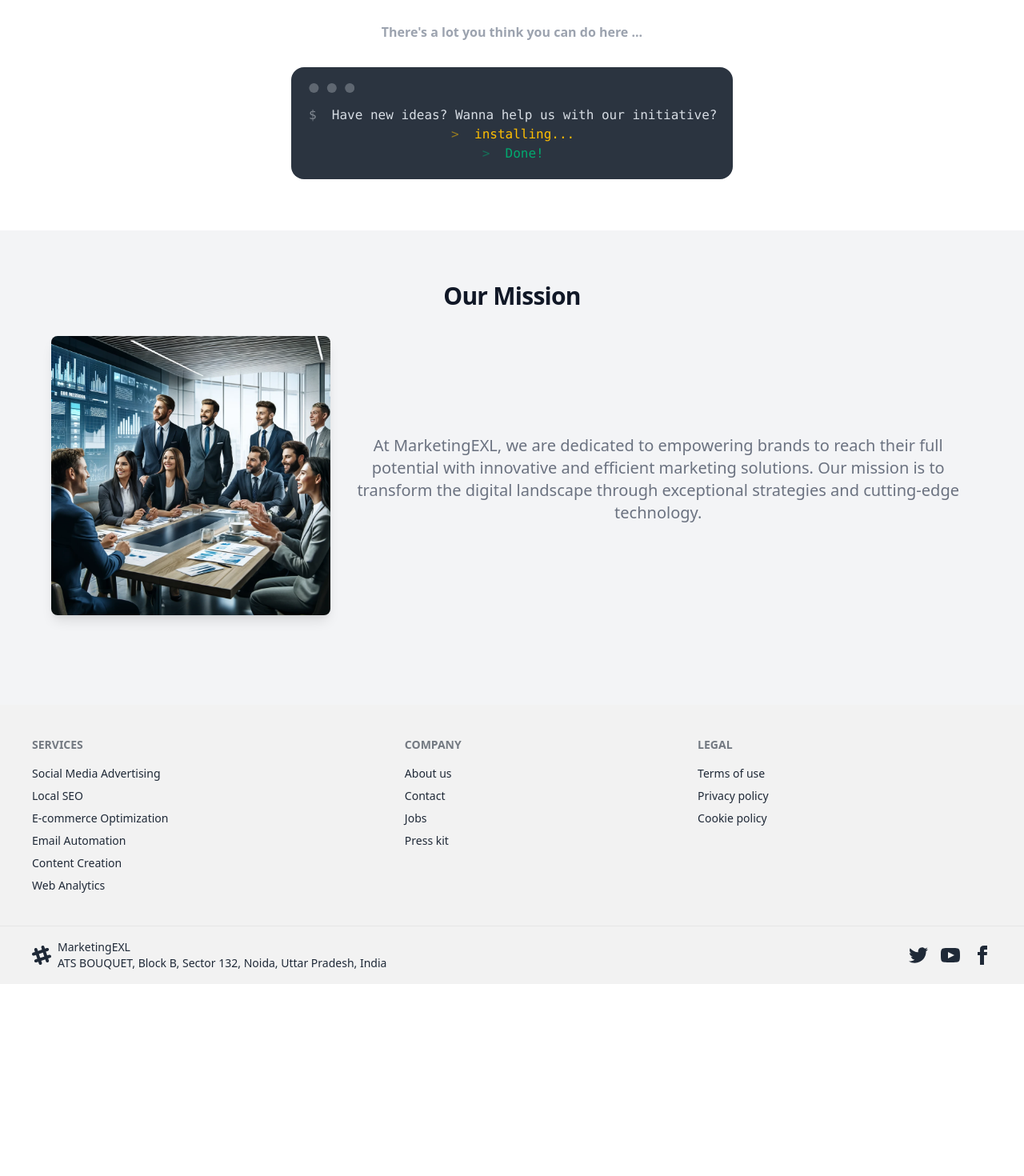
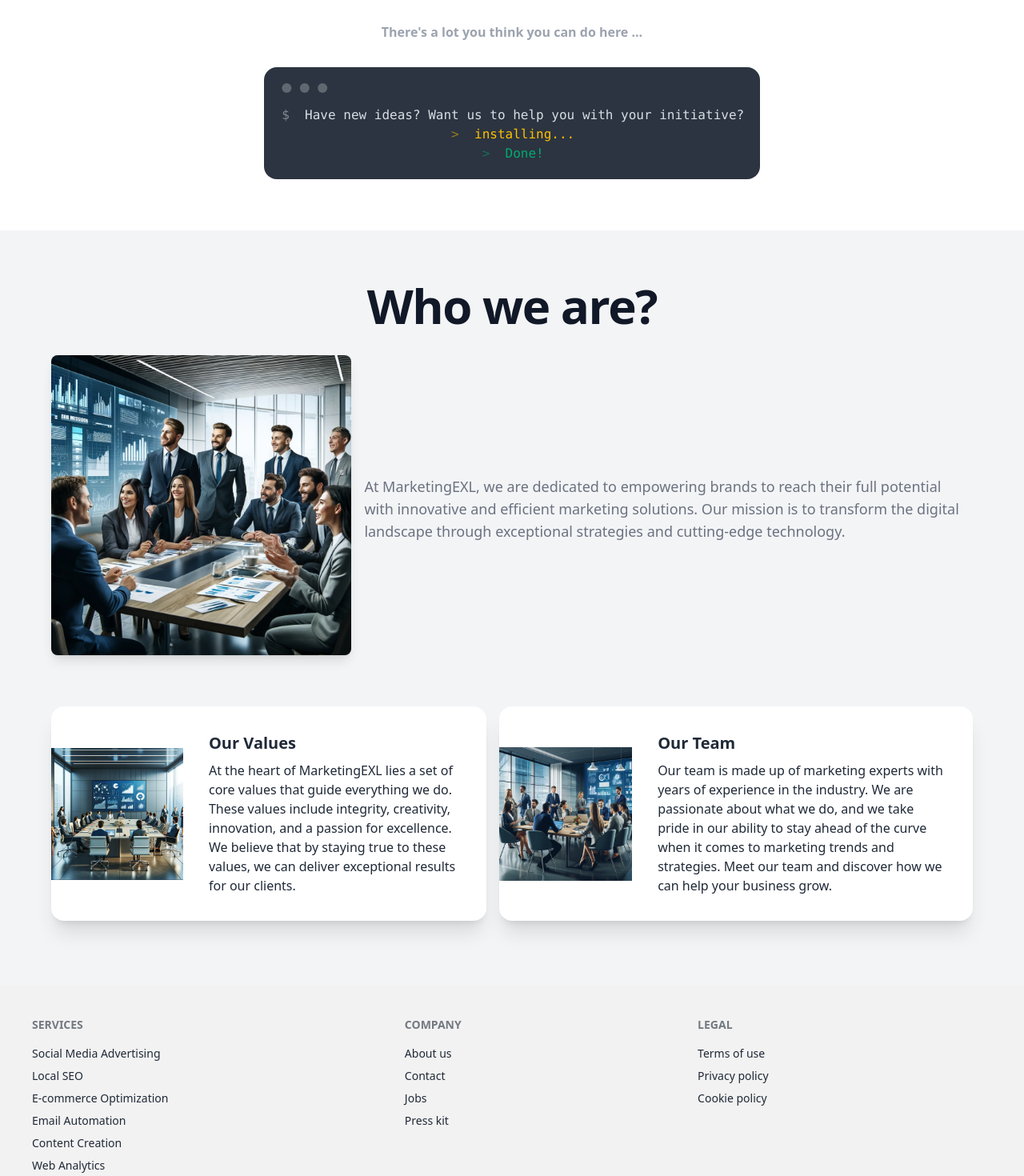
Before and after one commit to shubhamcommits/marketingexl, an Angular app: page / in a window 1280 px wide. Shown: the part 400-1870 px from the top of the page at 80% size. Before the commit the page ends 1630 px from the top, so only its background shows below. Built offline with nearby package versions, Linux system fonts and the light colour scheme.

Commit message:
Add our team and our values section

```diff
--- a/src/app/app.component.html
+++ b/src/app/app.component.html
@@ -1,6 +1,6 @@
 <section class="bg-white dark:bg-gray-900">
   <div class="py-8 px-4 mx-auto max-w-screen-xl text-center lg:py-16 lg:px-12">
-    <a target="_blank" href="https://confluence.airtel.africa/confluence/display/PlatformSRE/Affair+System"
+    <a target="_blank" href="https://marketingexl.com"
       class="inline-flex justify-between items-center py-1 px-1 pr-4 mb-7 text-sm text-gray-700 bg-gray-100 rounded-full dark:bg-gray-800 dark:text-white hover:bg-gray-200 dark:hover:bg-gray-700"
       role="alert">
       <span class="text-xs bg-primary-600 rounded-full text-white px-4 py-1.5 mr-3">New</span> <span
@@ -17,16 +17,21 @@
     <p class="mb-8 text-lg font-normal text-gray-500 lg:text-xl sm:px-16 xl:px-48 dark:text-gray-400">
       We create tailored marketing strategies to help MarketingEXL clients achieve their goals.
 
-      <br/><br/>... All in one seamless platform!</p>
+      <br /><br />... All in one seamless platform!
+    </p>
     <div class="flex mb-8 mt-8 justify-center">
-      <button [routerLink]="['/home', 'login']" class="bg-gradient-to-l hover:bg-gradient-to-r from-cyan-600 to-blue-600 btn btn-wide ml-4 mr-4">Get Started</button>
-      <button [routerLink]="['/home', 'sign-up']" class="bg-gradient-to-l hover:bg-gradient-to-r from-violet-600 to-fuchsia-600 btn btn-wide ml-4 mr-4">Learn More</button>
+      <button [routerLink]="['/home', 'login']"
+        class="bg-gradient-to-l hover:bg-gradient-to-r from-cyan-600 to-blue-600 btn btn-wide ml-4 mr-4">Get
+        Started</button>
+      <button [routerLink]="['/home', 'sign-up']"
+        class="bg-gradient-to-l hover:bg-gradient-to-r from-violet-600 to-fuchsia-600 btn btn-wide ml-4 mr-4">Learn
+        More</button>
     </div>
     <div class="px-4 mx-auto text-center md:max-w-screen-md lg:max-w-screen-lg lg:px-36">
       <span class="font-semibold text-gray-400">There's a lot you think you can do here ...</span>
       <div class="flex flex-wrap justify-center items-center mt-8 text-gray-500">
         <div class="mockup-code">
-          <pre data-prefix="$"><code>Have new ideas? Wanna help us with our initiative?</code></pre>
+          <pre data-prefix="$"><code>Have new ideas? Want us to help you with your initiative?</code></pre>
           <pre data-prefix=">" class="text-warning"><code>installing...</code></pre>
           <pre data-prefix=">" class="text-success"><code>Done!</code></pre>
         </div>
@@ -35,7 +40,7 @@
   </div>
 </section>
 <!-- New section for "Our Mission" -->
-<section class="bg-gray-100 dark:bg-base-200">
+<section class="bg-gray-100 dark:bg-gray-800">
   <!-- <div class="hero min-h-screen bg-base-200">
     <div class="hero-content flex-col lg:flex-row">
       <img src="https://img.daisyui.com/images/stock/photo-1635805737707-575885ab0820.jpg" class="max-w-sm rounded-lg shadow-2xl" />
@@ -47,18 +52,41 @@
     </div>
   </div> -->
   <div class="py-8 px-4 mx-auto max-w-screen-xl text-center lg:py-16 lg:px-12">
-    <h2 class="mb-4 text-3xl font-extrabold tracking-tight text-gray-900 dark:text-white">
-      Our Mission
-    </h2>
+    <h2
+      class="mb-4 text-4xl font-extrabold tracking-tight leading-none text-gray-900 md:text-5xl lg:text-6xl dark:text-white">
+      Who we are?</h2>
     <div class="hero-content flex-col lg:flex-row">
       <div class="mb-8">
-        <img src="assets/images/our-mission.webp" alt="Our Mission" class="mx-auto  rounded-lg shadow-lg">
+        <img src="assets/images/our-mission.webp" alt="Who we are?" class="mx-auto  rounded-lg shadow-lg">
       </div>
-      <p class="mb-6 text-lg font-normal text-gray-500 lg:text-xl dark:text-gray-400">
-        At MarketingEXL, we are dedicated to empowering brands to reach their full potential with innovative and efficient marketing solutions. Our mission is to transform the digital landscape through exceptional strategies and cutting-edge technology.
+      <p class="mb-6 text-lg text-left font-normal text-gray-500 lg:text-lg dark:text-gray-400">
+        At MarketingEXL, we are dedicated to empowering brands to reach their full potential with innovative and
+        efficient marketing solutions. Our mission is to transform the digital landscape through exceptional strategies
+        and cutting-edge technology.
       </p>
+    </div>
+    <div class="hero-content flex-col lg:flex-row">
+      <div class="card lg:card-side bg-base-100 shadow-xl">
+        <figure><img src="assets/images/our-values.webp" alt="Our Values" /></figure>
+        <div class="card-body">
+          <h2 class="card-title">Our Values</h2>
+          <p class="text-left">At the heart of MarketingEXL lies a set of core values that guide everything we do. These
+            values include integrity, creativity, innovation, and a passion for excellence. We believe that by staying
+            true to these values, we can deliver exceptional results for our clients.</p>
+        </div>
+      </div>
+      <div class="card lg:card-side bg-base-100 shadow-xl">
+        <figure><img src="assets/images/our-team.webp" alt="Our Team" /></figure>
+        <div class="card-body">
+          <h2 class="card-title">Our Team</h2>
+          <p class="text-left">Our team is made up of marketing experts with years of experience in the industry. We are
+            passionate about what we do, and we take pride in our ability to stay ahead of the curve when it comes to
+            marketing trends and strategies. Meet our team and discover how we can help your business grow.</p>
+        </div>
+      </div>
+    </div>
   </div>
-  </div>
+
 </section>
 <footer class="footer p-10 bg-base-200 text-base-content">
   <nav>
@@ -86,14 +114,33 @@
 </footer>
 <footer class="footer px-10 py-4 border-t bg-base-200 text-base-content border-base-300">
   <aside class="items-center grid-flow-col">
-    <svg width="24" height="24" viewBox="0 0 24 24" xmlns="http://www.w3.org/2000/svg" fill-rule="evenodd" clip-rule="evenodd" class="fill-current"><path d="M22.672 15.226l-2.432.811.841 2.515c.33 1.019-.209 2.127-1.23 2.456-1.15.325-2.148-.321-2.463-1.226l-.84-2.518-5.013 1.677.84 2.517c.391 1.203-.434 2.542-1.831 2.542-.88 0-1.601-.564-1.86-1.314l-.842-2.516-2.431.809c-1.135.328-2.145-.317-2.463-1.229-.329-1.018.211-2.127 1.231-2.456l2.432-.809-1.621-4.823-2.432.808c-1.355.384-2.558-.59-2.558-1.839 0-.817.509-1.582 1.327-1.846l2.433-.809-.842-2.515c-.33-1.02.211-2.129 1.232-2.458 1.02-.329 2.13.209 2.461 1.229l.842 2.515 5.011-1.677-.839-2.517c-.403-1.238.484-2.553 1.843-2.553.819 0 1.585.509 1.85 1.326l.841 2.517 2.431-.81c1.02-.33 2.131.211 2.461 1.229.332 1.018-.21 2.126-1.23 2.456l-2.433.809 1.622 4.823 2.433-.809c1.242-.401 2.557.484 2.557 1.838 0 .819-.51 1.583-1.328 1.847m-8.992-6.428l-5.01 1.675 1.619 4.828 5.011-1.674-1.62-4.829z"></path></svg>
-    <p>MarketingEXL <br>ATS BOUQUET, Block B, Sector 132, Noida, Uttar Pradesh, India</p>
+    <svg width="24" height="24" viewBox="0 0 24 24" xmlns="http://www.w3.org/2000/svg" fill-rule="evenodd"
+      clip-rule="evenodd" class="fill-current">
+      <path
+        d="M22.672 15.226l-2.432.811.841 2.515c.33 1.019-.209 2.127-1.23 2.456-1.15.325-2.148-.321-2.463-1.226l-.84-2.518-5.013 1.677.84 2.517c.391 1.203-.434 2.542-1.831 2.542-.88 0-1.601-.564-1.86-1.314l-.842-2.516-2.431.809c-1.135.328-2.145-.317-2.463-1.229-.329-1.018.211-2.127 1.231-2.456l2.432-.809-1.621-4.823-2.432.808c-1.355.384-2.558-.59-2.558-1.839 0-.817.509-1.582 1.327-1.846l2.433-.809-.842-2.515c-.33-1.02.211-2.129 1.232-2.458 1.02-.329 2.13.209 2.461 1.229l.842 2.515 5.011-1.677-.839-2.517c-.403-1.238.484-2.553 1.843-2.553.819 0 1.585.509 1.85 1.326l.841 2.517 2.431-.81c1.02-.33 2.131.211 2.461 1.229.332 1.018-.21 2.126-1.23 2.456l-2.433.809 1.622 4.823 2.433-.809c1.242-.401 2.557.484 2.557 1.838 0 .819-.51 1.583-1.328 1.847m-8.992-6.428l-5.01 1.675 1.619 4.828 5.011-1.674-1.62-4.829z">
+      </path>
+    </svg>
+    <p>MarketingEXL <br>ATS BOUQUET, Block B, Sector 132, Noida, Uttar Pradesh, India
+      <br><a href="mailto:info@marketingexl.com">info@marketingexl.com</a>
+    </p>
   </aside>
   <nav class="md:place-self-center md:justify-self-end">
     <div class="grid grid-flow-col gap-4">
-      <a><svg xmlns="http://www.w3.org/2000/svg" width="24" height="24" viewBox="0 0 24 24" class="fill-current"><path d="M24 4.557c-.883.392-1.832.656-2.828.775 1.017-.609 1.798-1.574 2.165-2.724-.951.564-2.005.974-3.127 1.195-.897-.957-2.178-1.555-3.594-1.555-3.179 0-5.515 2.966-4.797 6.045-4.091-.205-7.719-2.165-10.148-5.144-1.29 2.213-.669 5.108 1.523 6.574-.806-.026-1.566-.247-2.229-.616-.054 2.281 1.581 4.415 3.949 4.89-.693.188-1.452.232-2.224.084.626 1.956 2.444 3.379 4.6 3.419-2.07 1.623-4.678 2.348-7.29 2.04 2.179 1.397 4.768 2.212 7.548 2.212 9.142 0 14.307-7.721 13.995-14.646.962-.695 1.797-1.562 2.457-2.549z"></path></svg></a>
-      <a><svg xmlns="http://www.w3.org/2000/svg" width="24" height="24" viewBox="0 0 24 24" class="fill-current"><path d="M19.615 3.184c-3.604-.246-11.631-.245-15.23 0-3.897.266-4.356 2.62-4.385 8.816.029 6.185.484 8.549 4.385 8.816 3.6.245 11.626.246 15.23 0 3.897-.266 4.356-2.62 4.385-8.816-.029-6.185-.484-8.549-4.385-8.816zm-10.615 12.816v-8l8 3.993-8 4.007z"></path></svg></a>
-      <a><svg xmlns="http://www.w3.org/2000/svg" width="24" height="24" viewBox="0 0 24 24" class="fill-current"><path d="M9 8h-3v4h3v12h5v-12h3.642l.358-4h-4v-1.667c0-.955.192-1.333 1.115-1.333h2.885v-5h-3.808c-3.596 0-5.192 1.583-5.192 4.615v3.385z"></path></svg></a>
+      <a><svg xmlns="http://www.w3.org/2000/svg" width="24" height="24" viewBox="0 0 24 24" class="fill-current">
+          <path
+            d="M24 4.557c-.883.392-1.832.656-2.828.775 1.017-.609 1.798-1.574 2.165-2.724-.951.564-2.005.974-3.127 1.195-.897-.957-2.178-1.555-3.594-1.555-3.179 0-5.515 2.966-4.797 6.045-4.091-.205-7.719-2.165-10.148-5.144-1.29 2.213-.669 5.108 1.523 6.574-.806-.026-1.566-.247-2.229-.616-.054 2.281 1.581 4.415 3.949 4.89-.693.188-1.452.232-2.224.084.626 1.956 2.444 3.379 4.6 3.419-2.07 1.623-4.678 2.348-7.29 2.04 2.179 1.397 4.768 2.212 7.548 2.212 9.142 0 14.307-7.721 13.995-14.646.962-.695 1.797-1.562 2.457-2.549z">
+          </path>
+        </svg></a>
+      <a><svg xmlns="http://www.w3.org/2000/svg" width="24" height="24" viewBox="0 0 24 24" class="fill-current">
+          <path
+            d="M19.615 3.184c-3.604-.246-11.631-.245-15.23 0-3.897.266-4.356 2.62-4.385 8.816.029 6.185.484 8.549 4.385 8.816 3.6.245 11.626.246 15.23 0 3.897-.266 4.356-2.62 4.385-8.816-.029-6.185-.484-8.549-4.385-8.816zm-10.615 12.816v-8l8 3.993-8 4.007z">
+          </path>
+        </svg></a>
+      <a><svg xmlns="http://www.w3.org/2000/svg" width="24" height="24" viewBox="0 0 24 24" class="fill-current">
+          <path
+            d="M9 8h-3v4h3v12h5v-12h3.642l.358-4h-4v-1.667c0-.955.192-1.333 1.115-1.333h2.885v-5h-3.808c-3.596 0-5.192 1.583-5.192 4.615v3.385z">
+          </path>
+        </svg></a>
     </div>
   </nav>
 </footer>
```
Also changed, not shown: src/assets/images/our-team.webp (added), src/assets/images/our-values.webp (added).
